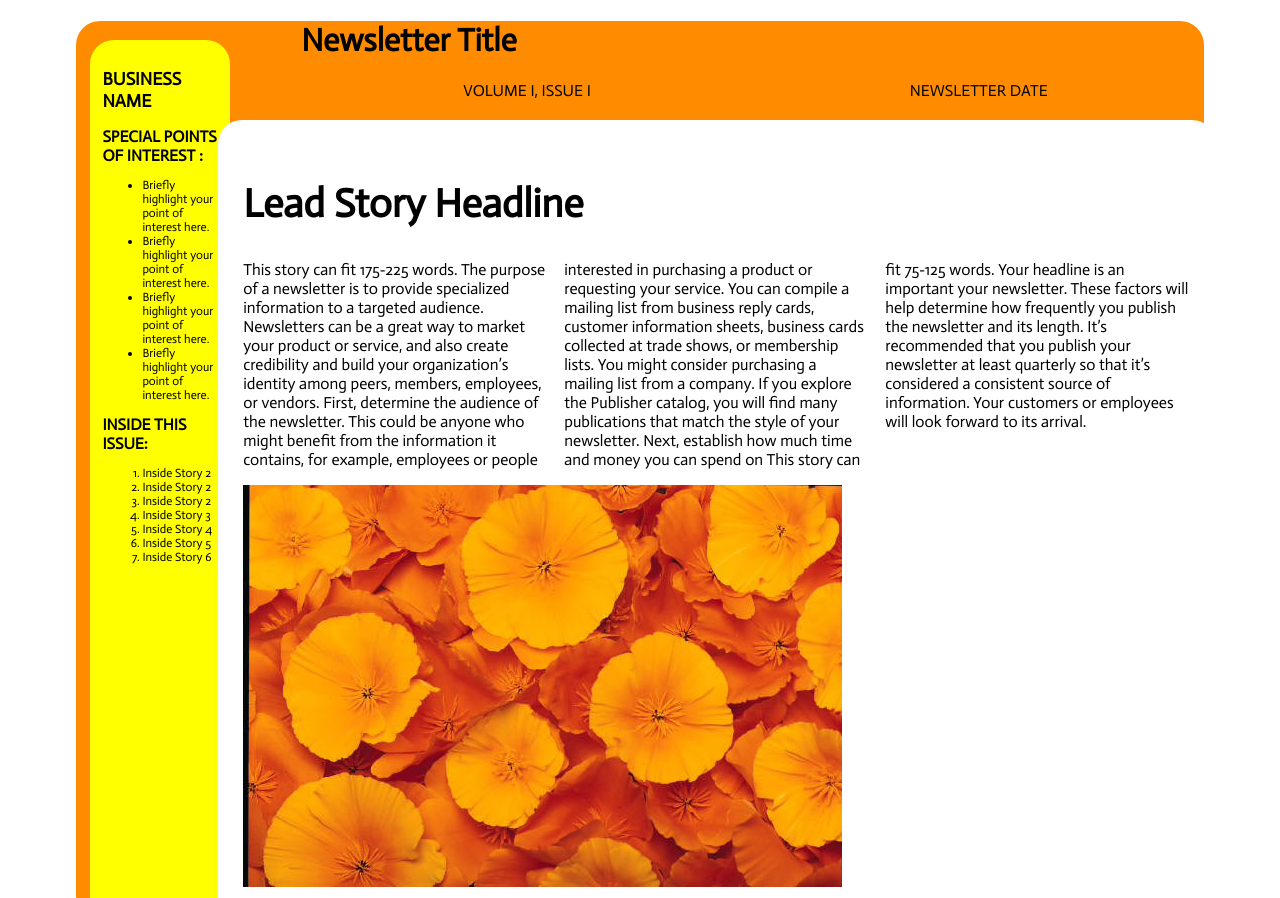
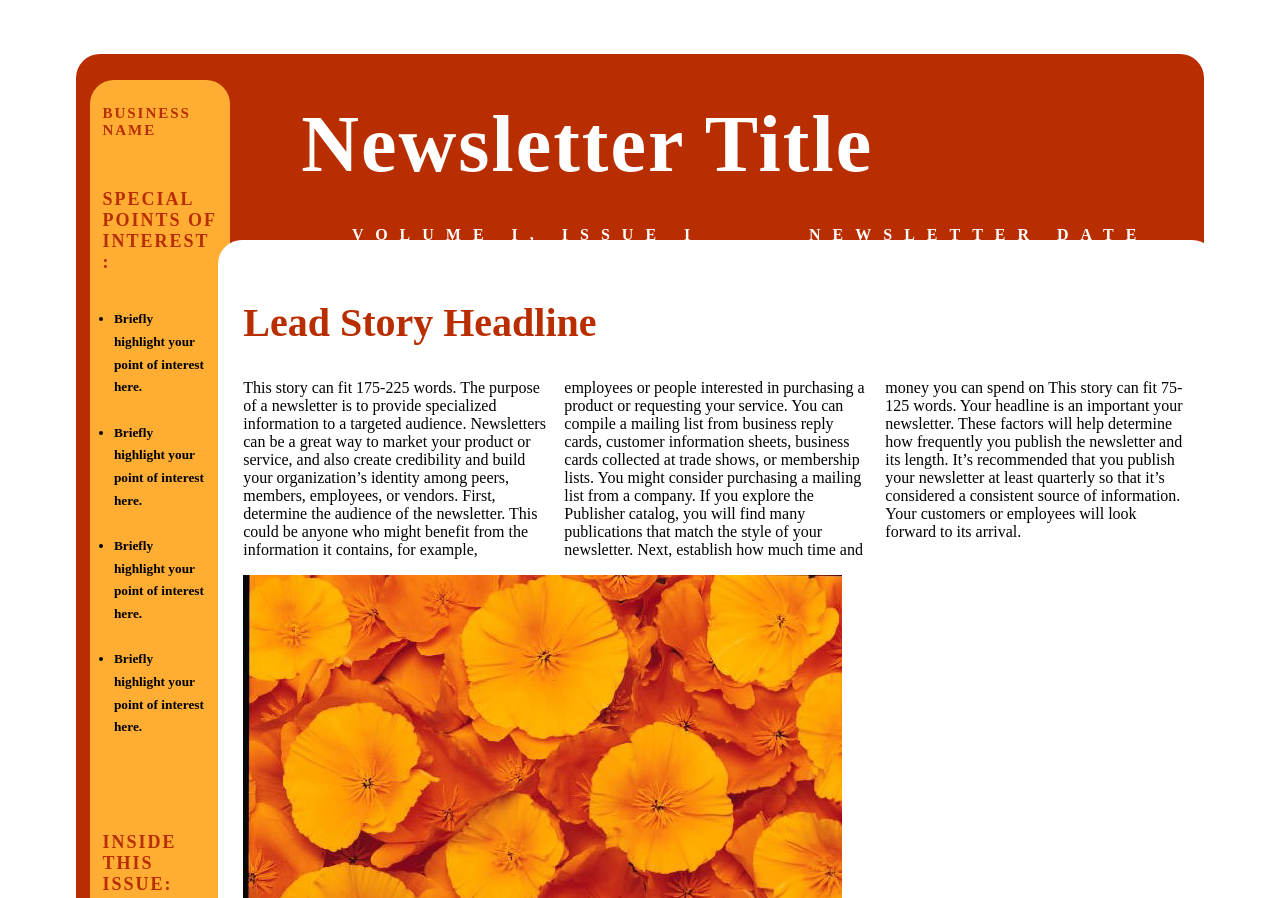
Before and after one commit to igerardoh/newsletter-web-template, a plain HTML site: page source/index.html in a window 1280 px wide. Shown: the top 898 px of the page. Drawn offline with Linux system fonts and the light colour scheme.

Commit message:
several style enhacements

```diff
--- a/source/index.html
+++ b/source/index.html
@@ -3,7 +3,7 @@
 <link href="style/style.css">
 <head>
     <title>My First Publication</title>
-    <link href="https://fonts.googleapis.com/css?family=Actor" rel="stylesheet">
+    <link href="https://fonts.googleapis.com/css?family=Neuton" rel="stylesheet">
     <link rel="stylesheet" href="style/style.css">
     <meta http-equiv="Content-type" content="text/html" charset="utf-8">
     <!-- see http://webdesign.tutsplus.com/tutorials/htmlcss-tutorials/quick-tip-dont-forget-the-viewport-meta-tag -->
@@ -16,26 +16,26 @@
     </style>
 </head>
 <body>
-    <div class="rounding orngbackground">
+    <div class="redbackground">
         <header>
             <h1 id="mainTitle">Newsletter Title</h1>
-            <div id="mainTitleSubLevel">
+            <div id="mainSubtitle">
                 <p>VOLUME I, ISSUE I</p>
                 <p>NEWSLETTER DATE</p>
             </div>
         </header>
     </div>
-    <aside class="rounding yellbackground">
+    <aside class="yellbackground">
         <h1 id="businessName">BUSINESS NAME</h1>
         <h2 class="navTitles">SPECIAL POINTS OF INTEREST :</h2>
         <ul class=navSubItems>
-            <li>Briefly highlight your point of interest here.</li>
-            <li>Briefly highlight your point of interest here.</li>
-            <li>Briefly highlight your point of interest here.</li>
-            <li>Briefly highlight your point of interest here.</li>
+            <li>Briefly highlight your point of interest here.</li><br>
+            <li>Briefly highlight your point of interest here.</li><br>
+            <li>Briefly highlight your point of interest here.</li><br>
+            <li>Briefly highlight your point of interest here.</li><br>
         </ul>
         <h2 class="navTitles">INSIDE THIS ISSUE:</h2>
-        <ol class="navSubItems">
+        <ol class="navSubItems otherStories">
             <li>Inside Story 2</li>
             <li>Inside Story 2</li>
             <li>Inside Story 2</li>
@@ -45,7 +45,7 @@
             <li>Inside Story 6</li>
         </ol>
     </aside>
-    <div class="rounding whitebackground">
+    <div class="whitebackground">
         <article>
             <h2 class="storyTitle">Lead Story Headline</h2>
             <p class="storyContent">This story can fit 175-225 words. The purpose of a newsletter is to provide specialized information to a targeted audience. Newsletters can be a great way to market your product or service, and also create credibility and build your organization’s identity among peers, members, employees, or vendors. First, determine the audience of the newsletter. This could be anyone who might benefit from the information it contains, for example, employees or people interested in purchasing a product or requesting your service. You can compile a mailing list from business reply cards, customer information sheets, business cards collected at trade shows, or membership lists. You might consider purchasing a mailing list from a company. If you explore the Publisher catalog, you will find many publications that match the style of your newsletter. Next, establish how much time and money you can spend on This story can fit 75-125 words. Your headline is an important your newsletter. These factors will help determine how frequently you publish the newsletter and its length. It’s recommended that you publish your newsletter at least quarterly so that it’s considered a consistent source of information. Your customers or employees will look forward to its arrival.</p>
--- a/source/style/style.css
+++ b/source/style/style.css
@@ -2,44 +2,100 @@
 
 body {
     margin: 1%;
-    font-family: 'Actor', Arial;
+    #font-family: 'Neuton', Arial;
 }
 
 /****   C O N T E N T  -  E L E M E N T S   ****/
-   /***   o r a n g e   b l o c k   ***/
+
+   /***   R E D   B L O C K   ***/
 
 #mainTitle {
-    padding-left: 20%;
+    padding: 4% 0% 0% 20%;
     width: 80%;
+    color: white;
+    font-size: 60pt;
+    letter-spacing: 2px
 }
 
-#mainTitleSubLevel {
+#mainSubtitle {
     padding-left: 20%;
     display: flex;
+    margin-top: -1.5%
 }
 
-    #mainTitleSubLevel p {
-        width: 50%;
-        margin: auto;
-        text-align: center;
-    }
+#mainSubtitle p {
+    width: 50%;
+    margin: auto;
+    text-align: center;
+    color: white;
+    font-weight: bold;
+    letter-spacing: 12px
+}
 
-   /***   y e l l o w   b l o c k   ***/
+.redbackground {
+    background-color: rgb(184,46,0);
+    border-radius: 24px;
+    width: 90%;
+    height: 1200px;
+    margin: auto;
+}
+
+   /***   Y E L L O W   B L O C K   ***/
+
 #businessName {
-    font-size: 18px;
+    font-size: 15px;
+    color: rgb(184,46,0);
+    letter-spacing: 2px
+}
+
+.yellbackground {
+    background-color: rgb(255,174,51);
+    border-radius: 24px;
+    width: 9%;
+    height: 1110px;
+    position: absolute;
+    top: 10%;
+    left: 7%;
+    padding: 1%
 }
 
 .navTitles {
-    font-size: 16px;
+    font-size: 18px;
+    color: rgb(184,46,0);
+    letter-spacing: 2px;
+    padding-top: 30%
 }
 
 .navSubItems {
     font-size: 12px;
+    font-weight: bold;
+    font-size: 10pt;
+    padding: 18% 10%;
+    line-height: 170%;
 }
 
-   /***   w h i t e   b l o c k   ***/
+.otherStories {
+    color: rgb(184,46,0);
+    list-style: none;
+    line-height: 300%;
+}
+
+   /***   W H I T E   B L O C K   ***/
+
+.whitebackground {
+    background-color: white;
+    border-radius: 24px;
+    width: 74%;
+    height: 900px;
+    position: absolute;
+    top: 30%;
+    right: 5%;
+    padding: 2%;
+}
+
 .storyTitle{
     font-size: 40px;
+    color: rgb(184,46,0)
 }
 
 .storyContent {
@@ -47,37 +103,3 @@ body {
     -moz-column-count: 3; /* Firefox */
     column-count: 3;
 }
-
-/****    B L O C K  -  C O N T A I N E R S    ****/
-
-.orngbackground {
-    background-color: darkorange;
-    width: 90%;
-    height: 900px;
-    margin: auto;
-
-}
-
-.yellbackground {
-    background-color: yellow;
-    width: 9%;
-    height: 900px;
-    position: absolute;
-    top: 5%;
-    left: 7%;
-    padding: 1%
-}
-
-.whitebackground {
-    background-color: white;
-    width: 74%;
-    height: 900px;
-    position: absolute;
-    top: 15%;
-    right: 5%;
-    padding: 2%;
-}
-
-.rounding {
-    border-radius: 24px;
-}
```
